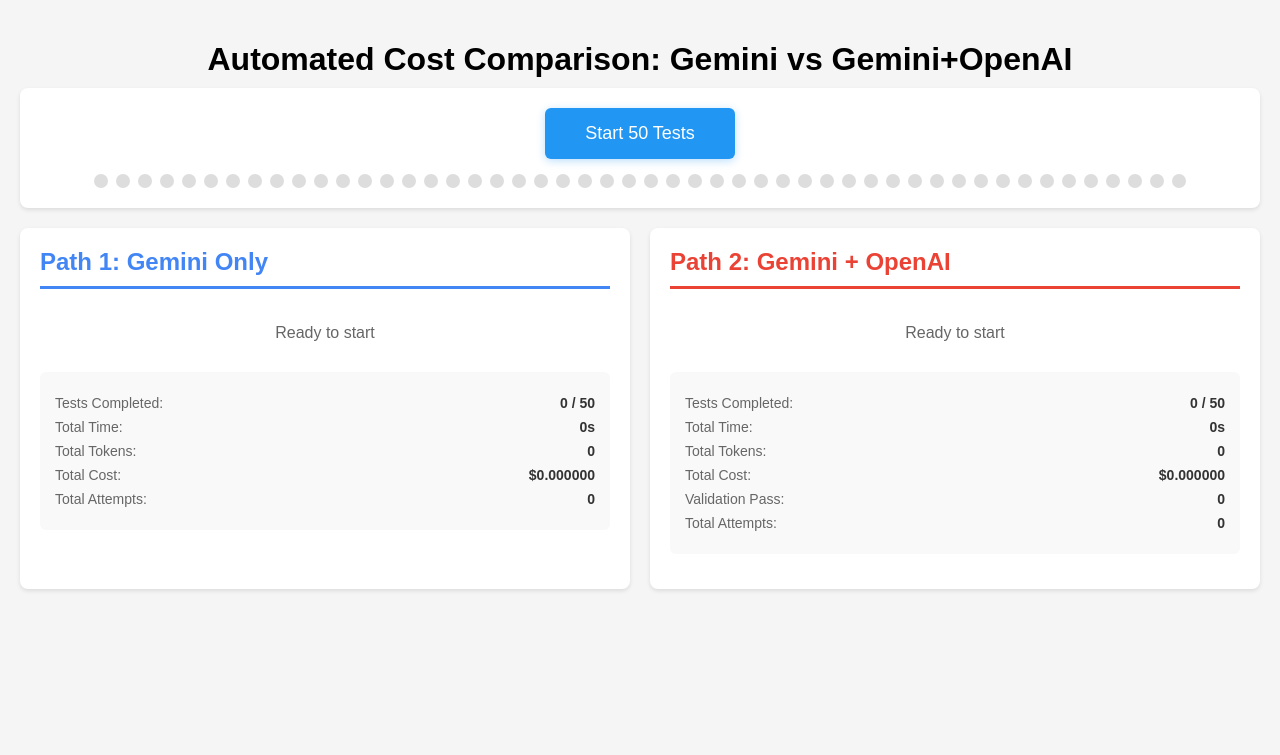
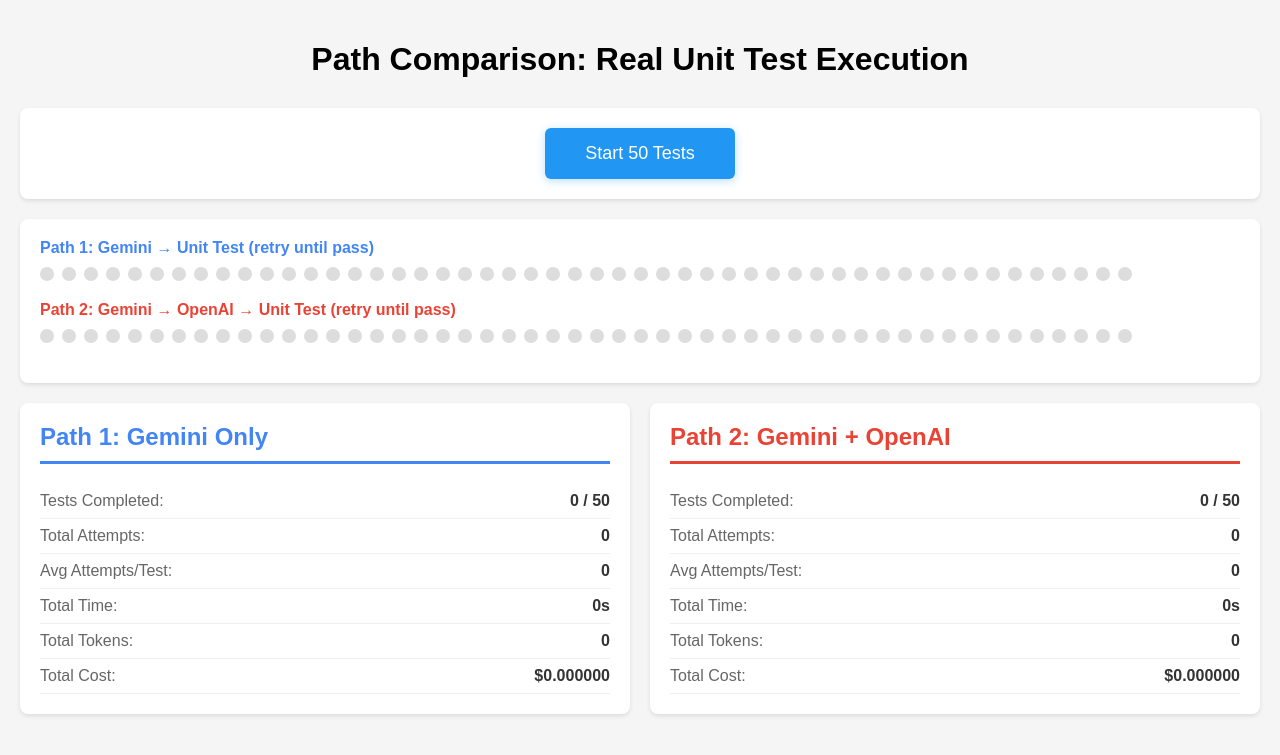
Before and after one commit to kanchang12/dualhypothesis, a Flask app: page / in a window 1280 px wide. Shown: the top 755 px of the page. Run offline with Flask 3, Linux system fonts and the light colour scheme.

Commit message:
Update index.html

```diff
--- a/templates/index.html
+++ b/templates/index.html
@@ -1,38 +1,20 @@
 <!DOCTYPE html>
 <html>
 <head>
-    <title>Cost Comparison - 50 Automated Tests</title>
+    <title>Path Comparison - Real Unit Tests</title>
     <style>
         body { font-family: Arial; padding: 20px; background: #f5f5f5; margin: 0; }
-        h1 { text-align: center; margin-bottom: 10px; }
+        h1 { text-align: center; margin-bottom: 30px; }
 
-        /* Progress dots */
-        .progress-bar {
+        .start-section {
             text-align: center;
+            background: white;
             padding: 20px;
-            background: white;
             margin-bottom: 20px;
             border-radius: 8px;
             box-shadow: 0 2px 4px rgba(0,0,0,0.1);
         }
-        .dots {
-            display: flex;
-            flex-wrap: wrap;
-            gap: 8px;
-            justify-content: center;
-            margin-top: 15px;
-        }
-        .dot {
-            width: 14px;
-            height: 14px;
-            border-radius: 50%;
-            background: #ddd;
-            transition: all 0.3s;
-        }
-        .dot.success { background: #4CAF50; }
-        .dot.fail { background: #f44336; }
 
-        /* Start button */
         .start-btn {
             background: #2196F3;
             color: white;
@@ -46,43 +28,75 @@
         .start-btn:hover { background: #1976D2; }
         .start-btn:disabled { background: #ccc; cursor: not-allowed; }
 
-        /* Results container */
-        .container {
+        .progress-section {
+            background: white;
+            padding: 20px;
+            margin-bottom: 20px;
+            border-radius: 8px;
+            box-shadow: 0 2px 4px rgba(0,0,0,0.1);
+        }
+
+        .path-label {
+            font-weight: bold;
+            margin-bottom: 10px;
+            font-size: 16px;
+        }
+        .path1-label { color: #4285f4; }
+        .path2-label { color: #ea4335; }
+
+        .dots {
+            display: flex;
+            flex-wrap: wrap;
+            gap: 8px;
+            margin-bottom: 20px;
+        }
+
+        .dot {
+            width: 14px;
+            height: 14px;
+            border-radius: 50%;
+            background: #ddd;
+            transition: all 0.3s;
+        }
+        .dot.success { background: #4CAF50; }
+        .dot.fail { background: #f44336; }
+        .dot.running { background: #FFC107; animation: pulse 1s infinite; }
+
+        @keyframes pulse {
+            0%, 100% { opacity: 1; }
+            50% { opacity: 0.5; }
+        }
+
+        .results {
             display: grid;
             grid-template-columns: 1fr 1fr;
             gap: 20px;
         }
+
         .panel {
             background: white;
             padding: 20px;
             border-radius: 8px;
             box-shadow: 0 2px 4px rgba(0,0,0,0.1);
         }
+
         .panel h2 {
             margin-top: 0;
             padding-bottom: 10px;
             border-bottom: 3px solid #ddd;
         }
-        .panel.gemini h2 { color: #4285f4; border-color: #4285f4; }
-        .panel.dual h2 { color: #ea4335; border-color: #ea4335; }
+        .panel.path1 h2 { color: #4285f4; border-color: #4285f4; }
+        .panel.path2 h2 { color: #ea4335; border-color: #ea4335; }
 
-        /* KPIs */
-        .kpis {
-            background: #f9f9f9;
-            padding: 15px;
-            border-radius: 6px;
-            margin: 15px 0;
-        }
-        .kpi-row {
+        .kpi {
             display: flex;
             justify-content: space-between;
-            margin: 8px 0;
-            font-size: 14px;
+            padding: 8px 0;
+            border-bottom: 1px solid #f0f0f0;
         }
         .kpi-label { color: #666; }
         .kpi-value { font-weight: bold; color: #333; }
 
-        /* Current test */
         .current-test {
             background: #e3f2fd;
             padding: 10px;
@@ -92,95 +106,103 @@
             color: #1976d2;
         }
 
-        /* Status */
-        .status {
+        .winner {
+            background: #4CAF50;
+            color: white;
+            padding: 15px;
             text-align: center;
-            padding: 15px;
-            font-size: 16px;
-            color: #666;
+            border-radius: 6px;
+            margin-top: 20px;
+            font-size: 18px;
+            font-weight: bold;
         }
     </style>
 </head>
 <body>
-    <h1>Automated Cost Comparison: Gemini vs Gemini+OpenAI</h1>
+    <h1>Path Comparison: Real Unit Test Execution</h1>
 
-    <div class="progress-bar">
-        <button class="start-btn" id="startBtn" onclick="runAllTests()">
+    <div class="start-section">
+        <button class="start-btn" id="startBtn" onclick="runExperiment()">
             Start 50 Tests
         </button>
-        <div class="dots" id="dots"></div>
     </div>
 
-    <div class="container">
-        <div class="panel gemini">
+    <div class="progress-section">
+        <div class="path-label path1-label">Path 1: Gemini → Unit Test (retry until pass)</div>
+        <div class="dots" id="dots-path1"></div>
+
+        <div class="path-label path2-label">Path 2: Gemini → OpenAI → Unit Test (retry until pass)</div>
+        <div class="dots" id="dots-path2"></div>
+    </div>
+
+    <div class="results">
+        <div class="panel path1">
             <h2>Path 1: Gemini Only</h2>
-            <div id="gemini-status" class="status">Ready to start</div>
-            <div id="gemini-current" class="current-test" style="display:none;"></div>
-            <div class="kpis">
-                <div class="kpi-row">
+            <div id="path1-current" class="current-test" style="display:none;"></div>
+            <div class="kpi">
                 <span class="kpi-label">Tests Completed:</span>
-                    <span class="kpi-value" id="gemini-count">0 / 50</span>
+                <span class="kpi-value" id="path1-completed">0 / 50</span>
             </div>
-                <div class="kpi-row">
+            <div class="kpi">
+                <span class="kpi-label">Total Attempts:</span>
+                <span class="kpi-value" id="path1-attempts">0</span>
+            </div>
+            <div class="kpi">
+                <span class="kpi-label">Avg Attempts/Test:</span>
+                <span class="kpi-value" id="path1-avg">0</span>
+            </div>
+            <div class="kpi">
                 <span class="kpi-label">Total Time:</span>
-                    <span class="kpi-value" id="gemini-time">0s</span>
+                <span class="kpi-value" id="path1-time">0s</span>
             </div>
-                <div class="kpi-row">
+            <div class="kpi">
                 <span class="kpi-label">Total Tokens:</span>
-                    <span class="kpi-value" id="gemini-tokens">0</span>
+                <span class="kpi-value" id="path1-tokens">0</span>
             </div>
-                <div class="kpi-row">
+            <div class="kpi">
                 <span class="kpi-label">Total Cost:</span>
-                    <span class="kpi-value" id="gemini-cost">$0.000000</span>
+                <span class="kpi-value" id="path1-cost">$0.000000</span>
             </div>
-                <div class="kpi-row">
+        </div>
+
+        <div class="panel path2">
+            <h2>Path 2: Gemini + OpenAI</h2>
+            <div id="path2-current" class="current-test" style="display:none;"></div>
+            <div class="kpi">
+                <span class="kpi-label">Tests Completed:</span>
+                <span class="kpi-value" id="path2-completed">0 / 50</span>
+            </div>
+            <div class="kpi">
                 <span class="kpi-label">Total Attempts:</span>
-                    <span class="kpi-value" id="gemini-attempts">0</span>
+                <span class="kpi-value" id="path2-attempts">0</span>
+            </div>
+            <div class="kpi">
+                <span class="kpi-label">Avg Attempts/Test:</span>
+                <span class="kpi-value" id="path2-avg">0</span>
+            </div>
+            <div class="kpi">
+                <span class="kpi-label">Total Time:</span>
+                <span class="kpi-value" id="path2-time">0s</span>
+            </div>
+            <div class="kpi">
+                <span class="kpi-label">Total Tokens:</span>
+                <span class="kpi-value" id="path2-tokens">0</span>
+            </div>
+            <div class="kpi">
+                <span class="kpi-label">Total Cost:</span>
+                <span class="kpi-value" id="path2-cost">$0.000000</span>
             </div>
         </div>
     </div>
 
-        <div class="panel dual">
-            <h2>Path 2: Gemini + OpenAI</h2>
-            <div id="dual-status" class="status">Ready to start</div>
-            <div id="dual-current" class="current-test" style="display:none;"></div>
-            <div class="kpis">
-                <div class="kpi-row">
-                    <span class="kpi-label">Tests Completed:</span>
-                    <span class="kpi-value" id="dual-count">0 / 50</span>
-                </div>
-                <div class="kpi-row">
-                    <span class="kpi-label">Total Time:</span>
-                    <span class="kpi-value" id="dual-time">0s</span>
-                </div>
-                <div class="kpi-row">
-                    <span class="kpi-label">Total Tokens:</span>
-                    <span class="kpi-value" id="dual-tokens">0</span>
-                </div>
-                <div class="kpi-row">
-                    <span class="kpi-label">Total Cost:</span>
-                    <span class="kpi-value" id="dual-cost">$0.000000</span>
-                </div>
-                <div class="kpi-row">
-                    <span class="kpi-label">Validation Pass:</span>
-                    <span class="kpi-value" id="dual-pass">0</span>
-                </div>
-                <div class="kpi-row">
-                    <span class="kpi-label">Total Attempts:</span>
-                    <span class="kpi-value" id="dual-attempts">0</span>
-                </div>
-            </div>
-        </div>
-    </div>
+    <div id="winner" class="winner" style="display:none;"></div>
 
     <script>
         let prompts = [];
-        let currentTest = 0;
-        let testsCompleted = 0;
-        let geminiTotal = { count: 0, time: 0, tokens: 0, cost: 0 };
-        let dualTotal = { count: 0, time: 0, tokens: 0, cost: 0, pass: 0 };
+        let path1Total = { completed: 0, attempts: 0, time: 0, tokens: 0, cost: 0 };
+        let path2Total = { completed: 0, attempts: 0, time: 0, tokens: 0, cost: 0 };
 
-        // Load prompts and create dots on page load
+        // Load prompts and create dots
         fetch('/api/prompts')
             .then(r => r.json())
             .then(data => {
@@ -189,134 +211,129 @@
             });
 
         function createDots() {
-            const dotsContainer = document.getElementById('dots');
+            const path1Container = document.getElementById('dots-path1');
+            const path2Container = document.getElementById('dots-path2');
+
             for (let i = 0; i < 50; i++) {
-                const dot = document.createElement('div');
-                dot.className = 'dot';
-                dot.id = 'dot-' + i;
-                dotsContainer.appendChild(dot);
+                const dot1 = document.createElement('div');
+                dot1.className = 'dot';
+                dot1.id = 'dot-path1-' + i;
+                path1Container.appendChild(dot1);
+
+                const dot2 = document.createElement('div');
+                dot2.className = 'dot';
+                dot2.id = 'dot-path2-' + i;
+                path2Container.appendChild(dot2);
             }
         }
 
-        async function runAllTests() {
+        async function runExperiment() {
             document.getElementById('startBtn').disabled = true;
-            currentTest = 0;
-            testsCompleted = 0;
-            geminiTotal = { count: 0, time: 0, tokens: 0, cost: 0 };
-            dualTotal = { count: 0, time: 0, tokens: 0, cost: 0, pass: 0 };
-
-            document.getElementById('gemini-status').textContent = 'Running...';
-            document.getElementById('dual-status').textContent = 'Running...';
+            path1Total = { completed: 0, attempts: 0, time: 0, tokens: 0, cost: 0 };
+            path2Total = { completed: 0, attempts: 0, time: 0, tokens: 0, cost: 0 };
+            document.getElementById('winner').style.display = 'none';
 
             for (let i = 0; i < prompts.length; i++) {
-                currentTest = i;
-                await runSingleTest(prompts[i], i);
-                await sleep(1000); // 1 second delay between tests
+                await runBothPaths(prompts[i], i);
+                await sleep(500);
             }
 
-            document.getElementById('gemini-status').textContent = 'Complete!';
-            document.getElementById('dual-status').textContent = 'Complete!';
+            showWinner();
             document.getElementById('startBtn').disabled = false;
         }
 
-        async function runSingleTest(prompt, index) {
+        async function runBothPaths(promptData, index) {
+            // Mark both as running
+            document.getElementById('dot-path1-' + index).className = 'dot running';
+            document.getElementById('dot-path2-' + index).className = 'dot running';
+
             // Show current test
-            document.getElementById('gemini-current').style.display = 'block';
-            document.getElementById('gemini-current').textContent = `Test ${index + 1}: ${prompt.substring(0, 50)}...`;
-            document.getElementById('dual-current').style.display = 'block';
-            document.getElementById('dual-current').textContent = `Test ${index + 1}: ${prompt.substring(0, 50)}...`;
+            const shortPrompt = promptData.prompt.substring(0, 50) + '...';
+            document.getElementById('path1-current').style.display = 'block';
+            document.getElementById('path1-current').textContent = `Test ${index + 1}: ${shortPrompt}`;
+            document.getElementById('path2-current').style.display = 'block';
+            document.getElementById('path2-current').textContent = `Test ${index + 1}: ${shortPrompt}`;
 
-            let attempts = 0;
-            let validationPassed = false;
-
-            while (!validationPassed && attempts < 10) {  // Max 10 retries
-                attempts++;
-
-                try {
             // Run both paths in parallel
-                    const [geminiResult, dualResult] = await Promise.all([
-                        fetch('/api/gemini', {
+            const [result1, result2] = await Promise.all([
+                fetch('/api/path1', {
                     method: 'POST',
                     headers: {'Content-Type': 'application/json'},
-                            body: JSON.stringify({prompt})
+                    body: JSON.stringify(promptData)
                 }).then(r => r.json()),
 
-                        fetch('/api/dual', {
+                fetch('/api/path2', {
                     method: 'POST',
                     headers: {'Content-Type': 'application/json'},
-                            body: JSON.stringify({prompt})
+                    body: JSON.stringify(promptData)
                 }).then(r => r.json())
             ]);
 
-                    // Update gemini totals
-                    geminiTotal.count++;
-                    geminiTotal.time += geminiResult.time;
-                    geminiTotal.tokens += geminiResult.gemini_in + geminiResult.gemini_out;
-                    geminiTotal.cost += geminiResult.cost;
+            // Update Path 1
+            path1Total.completed++;
+            path1Total.attempts += result1.attempts;
+            path1Total.time += result1.total_time;
+            path1Total.tokens += result1.total_tokens;
+            path1Total.cost += result1.total_cost;
 
-                    // Update dual totals
-                    dualTotal.count++;
-                    dualTotal.time += dualResult.time;
-                    dualTotal.tokens += dualResult.gemini_in + dualResult.gemini_out + dualResult.openai_in + dualResult.openai_out;
-                    dualTotal.cost += dualResult.total_cost;
-
-                    // Check validation
-                    try {
-                        const validation = JSON.parse(dualResult.validation);
-                        if (validation.valid) {
-                            validationPassed = true;
-                            dualTotal.pass++;
-                            document.getElementById('dot-' + index).className = 'dot success';
+            if (result1.passed) {
+                document.getElementById('dot-path1-' + index).className = 'dot success';
             } else {
-                            // Failed validation - show red temporarily, will retry
-                            document.getElementById('dot-' + index).className = 'dot fail';
-                            document.getElementById('dual-current').textContent = `Test ${index + 1}: Retry ${attempts}... ${prompt.substring(0, 40)}...`;
-                        }
-                    } catch {
-                        // Parse error - retry
-                        document.getElementById('dot-' + index).className = 'dot fail';
-                        document.getElementById('dual-current').textContent = `Test ${index + 1}: Retry ${attempts}... ${prompt.substring(0, 40)}...`;
+                document.getElementById('dot-path1-' + index).className = 'dot fail';
             }
 
-                    // Update displays
-                    updateDisplay();
+            // Update Path 2
+            path2Total.completed++;
+            path2Total.attempts += result2.attempts;
+            path2Total.time += result2.total_time;
+            path2Total.tokens += result2.total_tokens;
+            path2Total.cost += result2.total_cost;
 
-                    // Small delay before retry
-                    if (!validationPassed && attempts < 10) {
-                        await sleep(500);
+            if (result2.passed) {
+                document.getElementById('dot-path2-' + index).className = 'dot success';
+            } else {
+                document.getElementById('dot-path2-' + index).className = 'dot fail';
             }
 
-                } catch (error) {
-                    console.error('Test failed:', error);
-                    // Still retry on error
-                    await sleep(500);
-                }
-            }
-
-            // If still failed after 10 attempts, mark as failed
-            if (!validationPassed) {
-                document.getElementById('dot-' + index).className = 'dot fail';
-            }
-
-            testsCompleted++;
             updateDisplay();
         }
 
         function updateDisplay() {
-            // Gemini stats
-            document.getElementById('gemini-count').textContent = `${testsCompleted} / 50`;
-            document.getElementById('gemini-time').textContent = geminiTotal.time.toFixed(2) + 's';
-            document.getElementById('gemini-tokens').textContent = geminiTotal.tokens;
-            document.getElementById('gemini-cost').textContent = '$' + geminiTotal.cost.toFixed(6);
-            document.getElementById('gemini-attempts').textContent = geminiTotal.count;
+            // Path 1
+            document.getElementById('path1-completed').textContent = `${path1Total.completed} / 50`;
+            document.getElementById('path1-attempts').textContent = path1Total.attempts;
+            document.getElementById('path1-avg').textContent = path1Total.completed > 0 ?
+                (path1Total.attempts / path1Total.completed).toFixed(1) : '0';
+            document.getElementById('path1-time').textContent = path1Total.time.toFixed(2) + 's';
+            document.getElementById('path1-tokens').textContent = path1Total.tokens;
+            document.getElementById('path1-cost').textContent = '$' + path1Total.cost.toFixed(6);
 
-            // Dual stats
-            document.getElementById('dual-count').textContent = `${testsCompleted} / 50`;
-            document.getElementById('dual-time').textContent = dualTotal.time.toFixed(2) + 's';
-            document.getElementById('dual-tokens').textContent = dualTotal.tokens;
-            document.getElementById('dual-cost').textContent = '$' + dualTotal.cost.toFixed(6);
-            document.getElementById('dual-pass').textContent = dualTotal.pass;
-            document.getElementById('dual-attempts').textContent = dualTotal.count;
+            // Path 2
+            document.getElementById('path2-completed').textContent = `${path2Total.completed} / 50`;
+            document.getElementById('path2-attempts').textContent = path2Total.attempts;
+            document.getElementById('path2-avg').textContent = path2Total.completed > 0 ?
+                (path2Total.attempts / path2Total.completed).toFixed(1) : '0';
+            document.getElementById('path2-time').textContent = path2Total.time.toFixed(2) + 's';
+            document.getElementById('path2-tokens').textContent = path2Total.tokens;
+            document.getElementById('path2-cost').textContent = '$' + path2Total.cost.toFixed(6);
+        }
+
+        function showWinner() {
+            const winnerDiv = document.getElementById('winner');
+            winnerDiv.style.display = 'block';
+
+            const costDiff = ((path2Total.cost - path1Total.cost) / path1Total.cost * 100).toFixed(1);
+            const attemptDiff = ((path2Total.attempts - path1Total.attempts) / path1Total.attempts * 100).toFixed(1);
+
+            if (path2Total.cost < path1Total.cost) {
+                winnerDiv.innerHTML = `🏆 PATH 2 WINS! ${Math.abs(costDiff)}% CHEAPER<br>
+                    Path 2: $${path2Total.cost.toFixed(6)} vs Path 1: $${path1Total.cost.toFixed(6)}<br>
+                    Path 2 used ${attemptDiff > 0 ? '+' : ''}${attemptDiff}% ${attemptDiff > 0 ? 'more' : 'fewer'} attempts`;
+            } else {
+                winnerDiv.innerHTML = `🏆 PATH 1 WINS! ${Math.abs(costDiff)}% CHEAPER<br>
+                    Path 1: $${path1Total.cost.toFixed(6)} vs Path 2: $${path2Total.cost.toFixed(6)}<br>
+                    Path 1 used ${Math.abs(attemptDiff)}% fewer attempts`;
+            }
         }
 
         function sleep(ms) {
```
Lines whose indentation alone changed are shown as unchanged.
